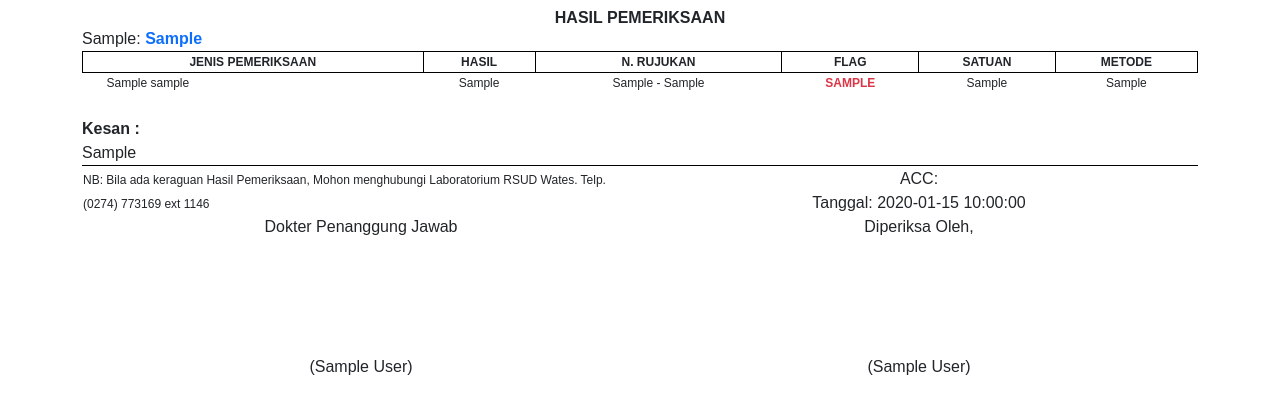
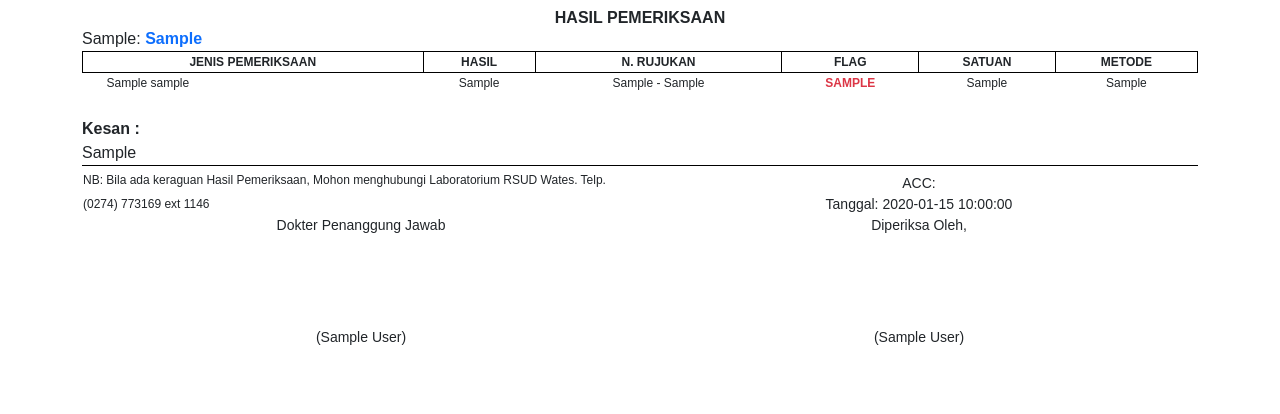
Before and after one commit to triagungj/LIS-Mediclab, a PHP site: page /print.php?nota=Sample in a window 1280 px wide. Shown: the part 274-688 px from the top of the page. Run offline with PHP 8.4, Linux system fonts and the light colour scheme; tables that the repository leaves empty or names only in its code hold one stand-in row (values such as "Sample post").

Commit message:
fix font print page

```diff
--- a/css/style-main.css
+++ b/css/style-main.css
@@ -14,7 +14,7 @@ svg {
 }
 
 .blank-section{
-  min-height: 100px;
+  min-height: 75px;
 }
 
 .text-bold{
@@ -149,6 +149,10 @@ svg {
   margin: 0;
 }
 
+.print-page .section-sample .signature{
+  font-size: 14px;
+}
+
 /* .print-page .section-sample .table-sample tbody td{
   text-align: center;
  } */
--- a/print.php
+++ b/print.php
@@ -150,14 +150,14 @@ if (isset($_GET['nota'])) {
                     <tr>
                         <td width="50%">
                             <span class="text-nb">NB: Bila ada keraguan Hasil Pemeriksaan, Mohon menghubungi Laboratorium RSUD Wates. Telp. (0274) 773169 ext 1146</span>
-                            <div class="text-center">
+                            <div class="text-center signature">
                                 <p>Dokter Penanggung Jawab</p>
                                 <div class="blank-section"></div>
                                 <p>(<?= $accDocName; ?>)</p>
                             </div>
                         </td>
                         <td width="50%" class="align-bottom">
-                            <div class="text-center">
+                            <div class="text-center signature">
                                 <span>ACC:</span>
                                 <p>
                                     Tanggal: <?= $dataPatient['date_acc']; ?>
```
